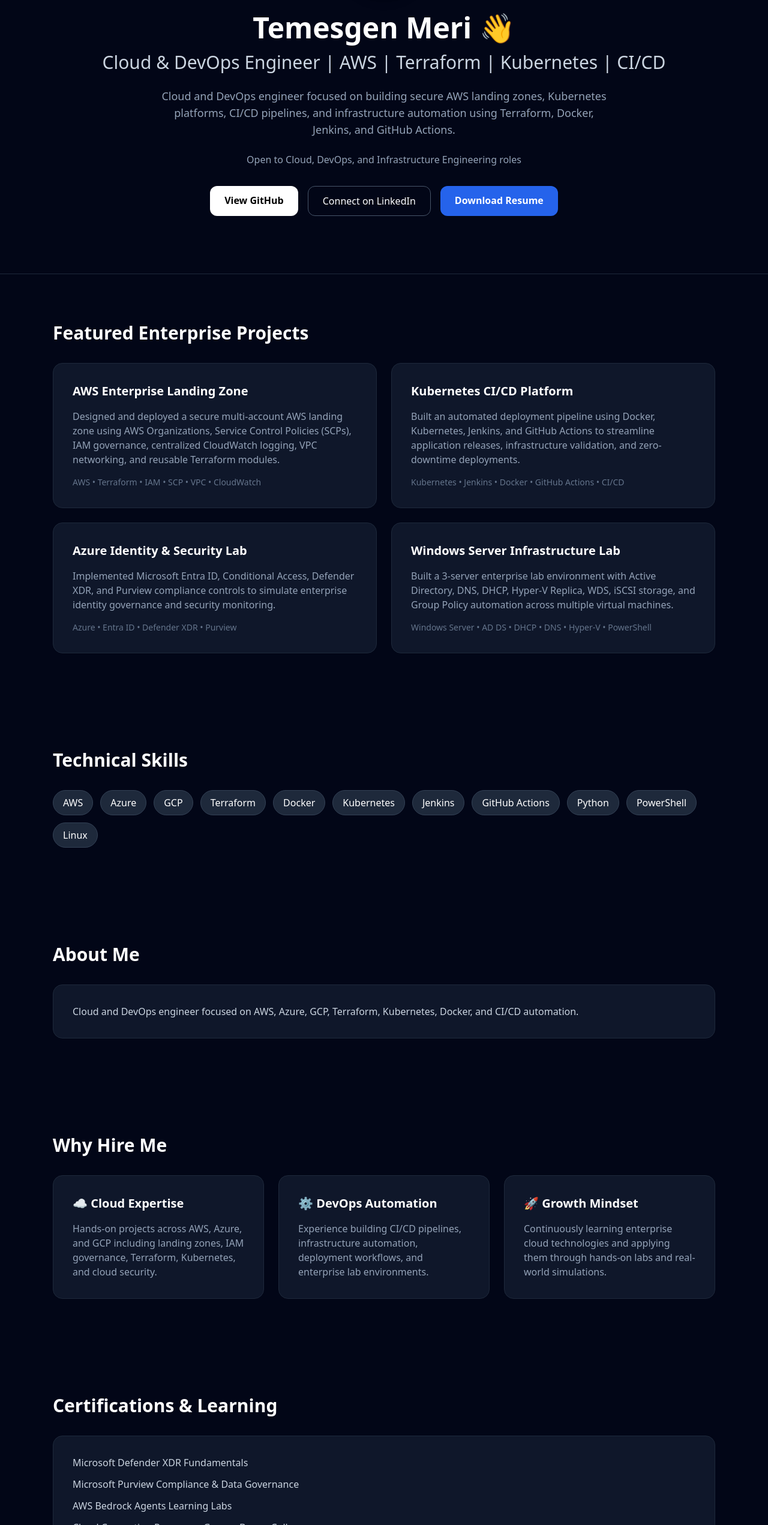
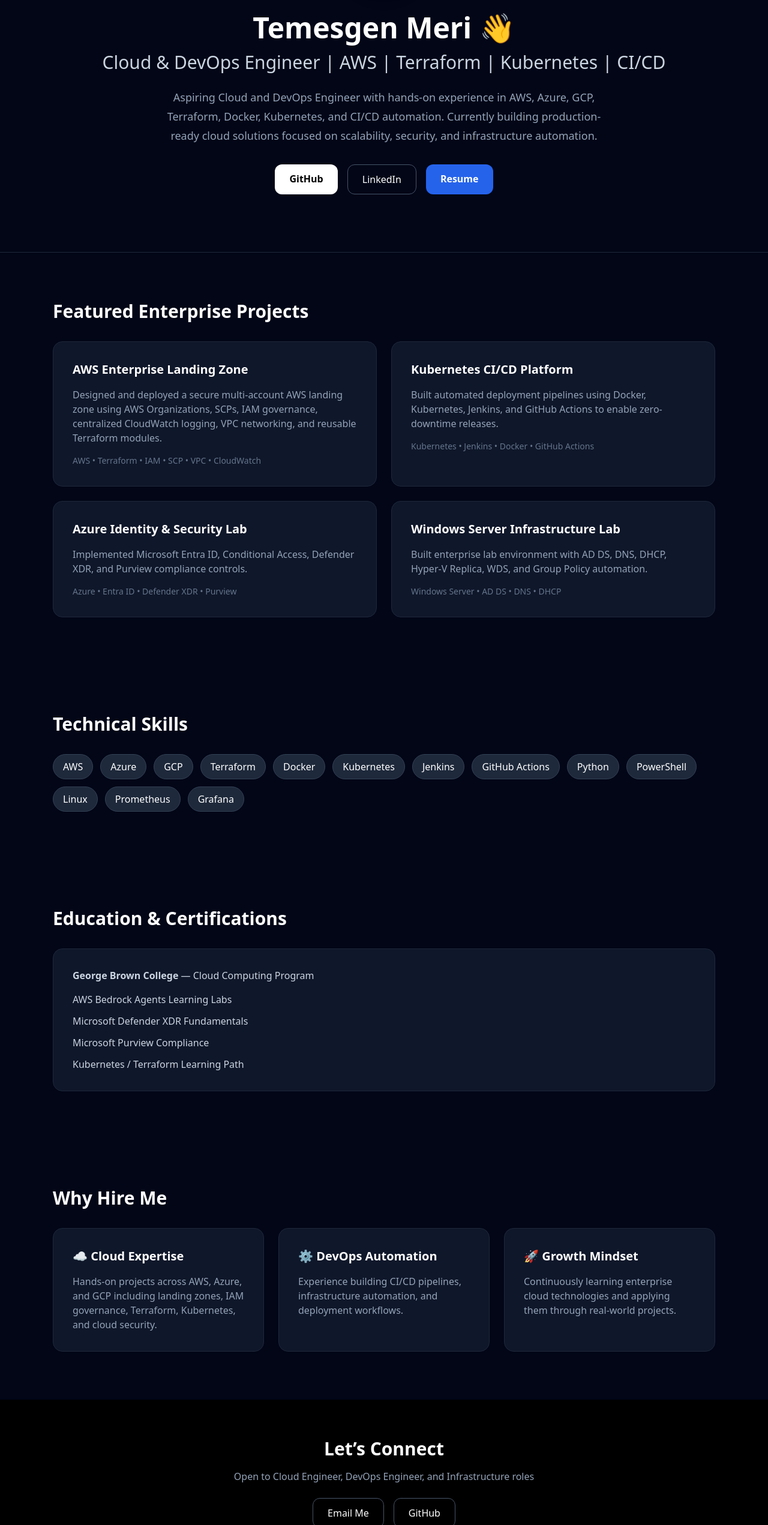
Before and after one commit to tmeri23/temesgen-cloud-devops-portfolio, a React (Vite) app: page / in a window 1280 px wide. Shown: the part 258-2800 px from the top of the page at 60% size. Built offline with nearby package versions, Linux system fonts and the light colour scheme.

Commit message:
Upgrade portfolio to premium landing page design

```diff
--- a/src/App.jsx
+++ b/src/App.jsx
@@ -15,28 +15,30 @@
     "Python",
     "PowerShell",
     "Linux",
+    "Prometheus",
+    "Grafana",
   ];
 
   const projects = [
     {
       title: "AWS Enterprise Landing Zone",
-      desc: "Designed and deployed a secure multi-account AWS landing zone using AWS Organizations, Service Control Policies (SCPs), IAM governance, centralized CloudWatch logging, VPC networking, and reusable Terraform modules.",
+      desc: "Designed and deployed a secure multi-account AWS landing zone using AWS Organizations, SCPs, IAM governance, centralized CloudWatch logging, VPC networking, and reusable Terraform modules.",
       tech: "AWS • Terraform • IAM • SCP • VPC • CloudWatch",
     },
     {
       title: "Kubernetes CI/CD Platform",
-      desc: "Built an automated deployment pipeline using Docker, Kubernetes, Jenkins, and GitHub Actions to streamline application releases, infrastructure validation, and zero-downtime deployments.",
-      tech: "Kubernetes • Jenkins • Docker • GitHub Actions • CI/CD",
+      desc: "Built automated deployment pipelines using Docker, Kubernetes, Jenkins, and GitHub Actions to enable zero-downtime releases.",
+      tech: "Kubernetes • Jenkins • Docker • GitHub Actions",
     },
     {
       title: "Azure Identity & Security Lab",
-      desc: "Implemented Microsoft Entra ID, Conditional Access, Defender XDR, and Purview compliance controls to simulate enterprise identity governance and security monitoring.",
+      desc: "Implemented Microsoft Entra ID, Conditional Access, Defender XDR, and Purview compliance controls.",
       tech: "Azure • Entra ID • Defender XDR • Purview",
     },
     {
       title: "Windows Server Infrastructure Lab",
-      desc: "Built a 3-server enterprise lab environment with Active Directory, DNS, DHCP, Hyper-V Replica, WDS, iSCSI storage, and Group Policy automation across multiple virtual machines.",
-      tech: "Windows Server • AD DS • DHCP • DNS • Hyper-V • PowerShell",
+      desc: "Built enterprise lab environment with AD DS, DNS, DHCP, Hyper-V Replica, WDS, and Group Policy automation.",
+      tech: "Windows Server • AD DS • DNS • DHCP",
     },
   ];
 
@@ -47,11 +49,11 @@
     },
     {
       title: "⚙️ DevOps Automation",
-      text: "Experience building CI/CD pipelines, infrastructure automation, deployment workflows, and enterprise lab environments.",
+      text: "Experience building CI/CD pipelines, infrastructure automation, and deployment workflows.",
     },
     {
       title: "🚀 Growth Mindset",
-      text: "Continuously learning enterprise cloud technologies and applying them through hands-on labs and real-world simulations.",
+      text: "Continuously learning enterprise cloud technologies and applying them through real-world projects.",
     },
   ];
 
@@ -59,7 +61,7 @@
     <div className="min-h-screen bg-slate-950 text-white">
       {/* Hero */}
       <motion.section
-        initial={{ opacity: 0, y: -50 }}
+        initial={{ opacity: 0, y: -40 }}
         animate={{ opacity: 1, y: 0 }}
         transition={{ duration: 0.8 }}
         className="text-center py-24 px-6 border-b border-slate-800"
@@ -76,14 +78,11 @@
           Cloud & DevOps Engineer | AWS | Terraform | Kubernetes | CI/CD
         </h2>
 
-        <p className="max-w-3xl mx-auto text-slate-400 text-lg">
-          Cloud and DevOps engineer focused on building secure AWS landing zones,
-          Kubernetes platforms, CI/CD pipelines, and infrastructure automation
-          using Terraform, Docker, Jenkins, and GitHub Actions.
-        </p>
-
-        <p className="mt-6 text-slate-400">
-          Open to Cloud, DevOps, and Infrastructure Engineering roles
+        <p className="max-w-3xl mx-auto text-slate-400 text-lg leading-8">
+          Aspiring Cloud and DevOps Engineer with hands-on experience in AWS,
+          Azure, GCP, Terraform, Docker, Kubernetes, and CI/CD automation.
+          Currently building production-ready cloud solutions focused on
+          scalability, security, and infrastructure automation.
         </p>
 
         <div className="mt-8 flex justify-center gap-4 flex-wrap">
@@ -93,7 +92,7 @@
             rel="noopener noreferrer"
             className="px-6 py-3 bg-white text-black rounded-xl font-semibold hover:scale-105 transition"
           >
-            View GitHub
+            GitHub
           </a>
 
           <a
@@ -102,7 +101,7 @@
             rel="noopener noreferrer"
             className="px-6 py-3 border border-slate-600 rounded-xl hover:bg-slate-800 transition"
           >
-            Connect on LinkedIn
+            LinkedIn
           </a>
 
           <a
@@ -111,12 +110,12 @@
             rel="noopener noreferrer"
             className="px-6 py-3 bg-blue-600 rounded-xl font-semibold hover:scale-105 transition"
           >
-            Download Resume
+            Resume
           </a>
         </div>
       </motion.section>
 
-      {/* Featured Projects */}
+      {/* Projects */}
       <section className="max-w-6xl mx-auto py-20 px-6">
         <h2 className="text-3xl font-bold mb-8">
           Featured Enterprise Projects
@@ -126,8 +125,8 @@
           {projects.map((project) => (
             <motion.div
               key={project.title}
-              whileHover={{ scale: 1.05, y: -8 }}
-              className="bg-slate-900 rounded-2xl p-8 border border-slate-800 hover:shadow-2xl transition"
+              whileHover={{ scale: 1.03, y: -6 }}
+              className="bg-slate-900 rounded-2xl p-8 border border-slate-800"
             >
               <h3 className="text-xl font-semibold mb-4">
                 {project.title}
@@ -147,8 +146,8 @@
           {skills.map((skill) => (
             <motion.span
               key={skill}
-              whileHover={{ scale: 1.1 }}
-              className="px-4 py-2 rounded-full bg-slate-800 border border-slate-700 hover:bg-slate-700 transition"
+              whileHover={{ scale: 1.08 }}
+              className="px-4 py-2 rounded-full bg-slate-800 border border-slate-700"
             >
               {skill}
             </motion.span>
@@ -156,15 +155,23 @@
         </div>
       </section>
 
-      {/* About */}
+      {/* Education */}
       <section className="max-w-6xl mx-auto py-20 px-6">
-        <h2 className="text-3xl font-bold mb-8">About Me</h2>
+        <h2 className="text-3xl font-bold mb-8">
+          Education & Certifications
+        </h2>
 
         <div className="bg-slate-900 rounded-2xl p-8 border border-slate-800">
-          <p className="text-slate-300">
-            Cloud and DevOps engineer focused on AWS, Azure, GCP, Terraform,
-            Kubernetes, Docker, and CI/CD automation.
+          <p className="text-slate-300 mb-4">
+            <strong>George Brown College</strong> — Cloud Computing Program
           </p>
+
+          <ul className="space-y-3 text-slate-300">
+            <li>AWS Bedrock Agents Learning Labs</li>
+            <li>Microsoft Defender XDR Fundamentals</li>
+            <li>Microsoft Purview Compliance</li>
+            <li>Kubernetes / Terraform Learning Path</li>
+          </ul>
         </div>
       </section>
 
@@ -176,7 +183,7 @@
           {whyHireMe.map((item) => (
             <motion.div
               key={item.title}
-              whileHover={{ scale: 1.05, y: -8 }}
+              whileHover={{ scale: 1.03, y: -6 }}
               className="bg-slate-900 rounded-2xl p-8 border border-slate-800"
             >
               <h3 className="text-xl font-semibold mb-4">
@@ -188,21 +195,35 @@
         </div>
       </section>
 
-      {/* Certifications */}
-      <section className="max-w-6xl mx-auto py-20 px-6">
-        <h2 className="text-3xl font-bold mb-8">
-          Certifications & Learning
-        </h2>
+      {/* Footer */}
+      <footer className="bg-black py-16 px-6 text-center">
+        <h2 className="text-3xl font-bold mb-4">Let’s Connect</h2>
 
-        <div className="bg-slate-900 rounded-2xl p-8 border border-slate-800">
-          <ul className="space-y-3 text-slate-300">
-            <li>Microsoft Defender XDR Fundamentals</li>
-            <li>Microsoft Purview Compliance & Data Governance</li>
-            <li>AWS Bedrock Agents Learning Labs</li>
-            <li>Cloud Computing Program – George Brown College</li>
-          </ul>
+        <p className="text-slate-400 mb-6">
+          Open to Cloud Engineer, DevOps Engineer, and Infrastructure roles
+        </p>
+
+        <div className="flex justify-center gap-4 flex-wrap">
+          <a
+            href="mailto:temesgen.meri@example.com"
+            className="px-6 py-3 border border-slate-600 rounded-xl"
+          >
+            Email Me
+          </a>
+
+          <a
+            href="https://github.com/tmeri23"
+            target="_blank"
+            className="px-6 py-3 border border-slate-600 rounded-xl"
+          >
+            GitHub
+          </a>
         </div>
-      </section>
+
+        <p className="text-slate-600 mt-8 text-sm">
+          © 2026 Temesgen Meri | Cloud & DevOps Portfolio
+        </p>
+      </footer>
     </div>
   );
 }
```
